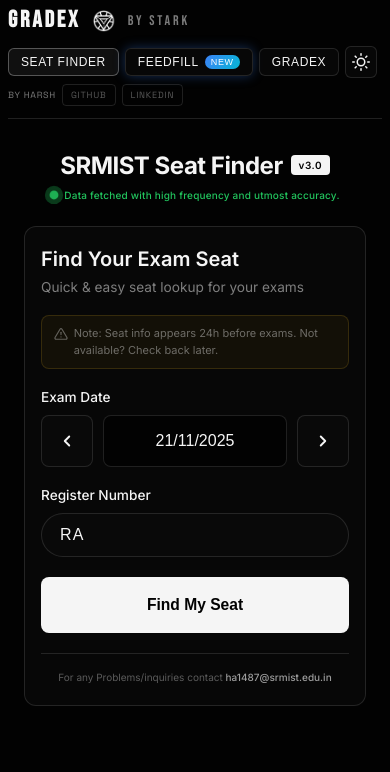
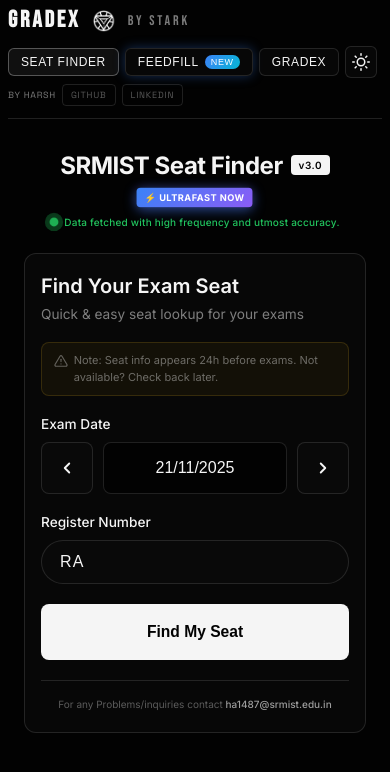
Before and after one commit to StarkAg/GradeX, a React (Vite) app: page / in a window 390 px wide. Shown: the top 772 px of the page. Built offline with nearby package versions, Linux system fonts and the light colour scheme.

Commit message:
Add 'ULTRAFAST NOW' badge with pulsing glow animation
- Added prominent badge next to version number
- Gradient blue-to-purple background with lightning emoji
- Pulsing glow animation for attention
- Responsive sizing for all devices
- Highlights the ultra-fast search performance

```diff
--- a/src/components/SeatFinder.jsx
+++ b/src/components/SeatFinder.jsx
@@ -753,6 +753,19 @@
                   letterSpacing: '0.05em'
                 }}>
                   v3.0
+                </span>
+                <span style={{
+                  fontSize: 'clamp(9px, 2.2vw, 11px)',
+                  fontWeight: 700,
+                  padding: 'clamp(3px, 1vw, 4px) clamp(6px, 2vw, 8px)',
+                  background: 'linear-gradient(135deg, #3b82f6 0%, #8b5cf6 100%)',
+                  color: '#ffffff',
+                  borderRadius: '4px',
+                  letterSpacing: '0.05em',
+                  boxShadow: '0 2px 8px rgba(59, 130, 246, 0.3)',
+                  animation: 'pulseGlow 2s ease-in-out infinite'
+                }}>
+                  ⚡ ULTRAFAST NOW
                 </span>
               </div>
               {/* Live Real-Time Tagline */}
--- a/src/styles.css
+++ b/src/styles.css
@@ -33,6 +33,17 @@
     opacity: 0.8;
     transform: scale(1.2);
     box-shadow: 0 0 0 8px rgba(34, 197, 94, 0);
+  }
+}
+
+@keyframes pulseGlow {
+  0%, 100% {
+    box-shadow: 0 2px 8px rgba(59, 130, 246, 0.3);
+    transform: scale(1);
+  }
+  50% {
+    box-shadow: 0 4px 16px rgba(59, 130, 246, 0.6), 0 0 20px rgba(139, 92, 246, 0.4);
+    transform: scale(1.05);
   }
 }
 
```
